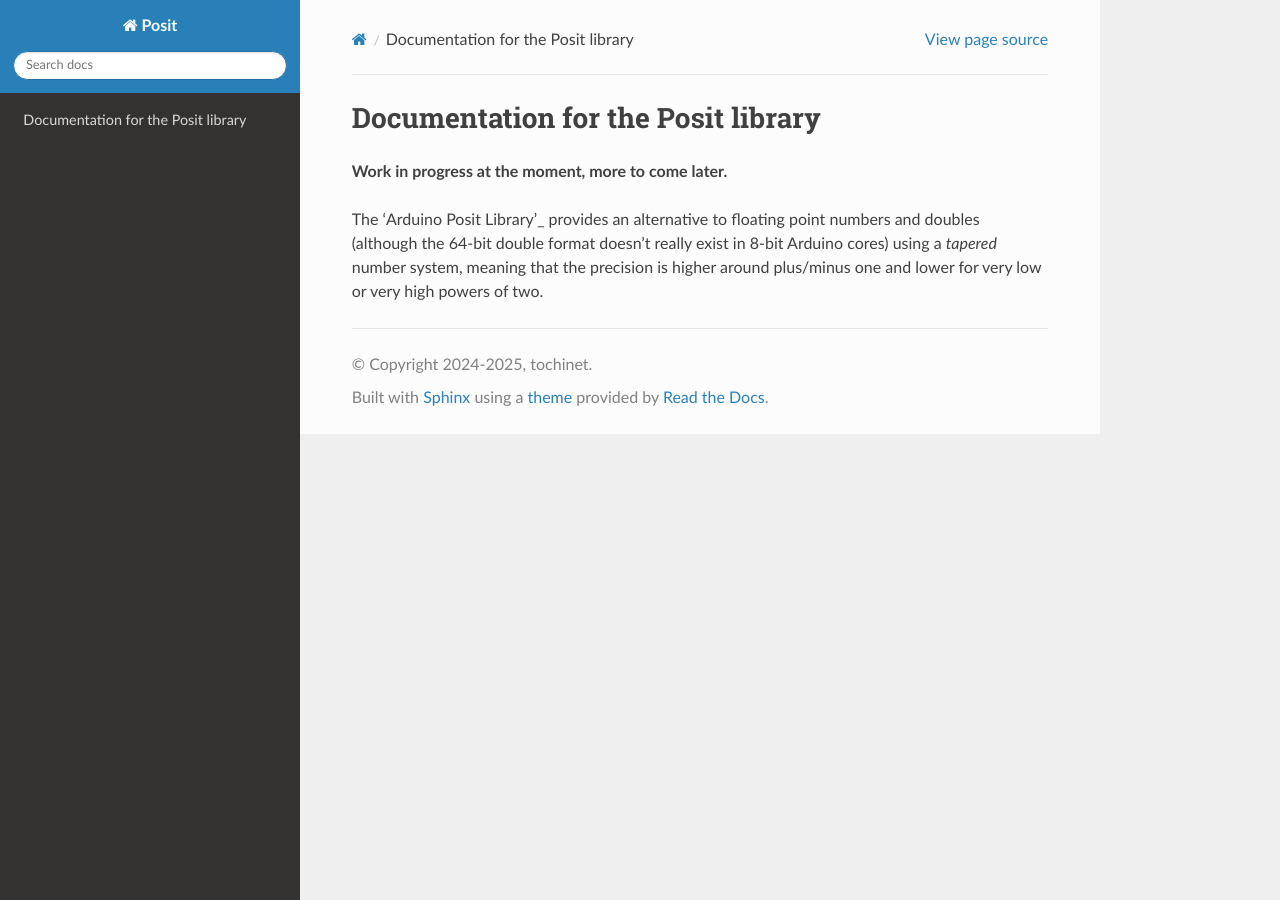
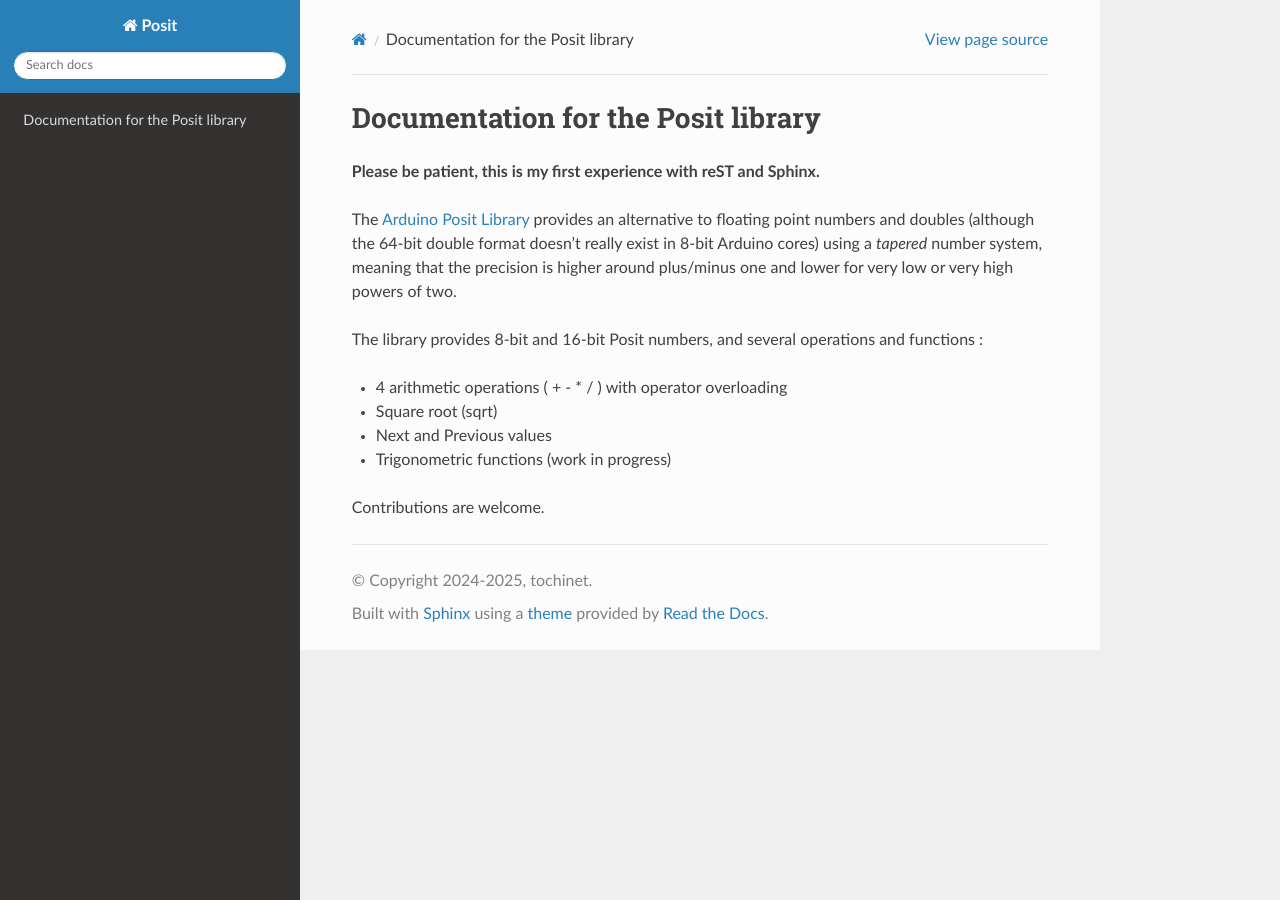
Before and after one commit to tochinet/Posit, a Sphinx documentation site: the page built from docs/source/index.rst, in a window 1280 px wide. Built offline with Sphinx 7.4.7 and the Read the Docs theme 3.1.0, drawn with Linux system fonts in a browser that asks for light colours.

Commit message:
Enhance documentation for Posit library
Updated documentation to improve clarity and provide more details about the Arduino Posit Library features.

```diff
--- a/docs/source/index.rst
+++ b/docs/source/index.rst
@@ -1,11 +1,18 @@
 Documentation for the Posit library
 ===========
-**Work in progress at the moment, more to come later.**
+**Please be patient, this is my first experience with reST and Sphinx.**
 
 .. This file is reSTuctured text, not MarkDown. This should be a reST comment
 
-The 'Arduino Posit Library'_ provides an alternative to floating point numbers and doubles
+The `Arduino Posit Library <https://www.github.com/tochinet/Posit/>`_ provides an alternative to floating point numbers and doubles
 (although the 64-bit double format doesn't really exist in 8-bit Arduino cores)
 using a *tapered* number system, meaning that the precision is higher around plus/minus one and lower for very low or very high powers of two.
 
-.. _Arduino Posit Library https://github.com/tochinet/Posit/tree/main
+The library provides 8-bit and 16-bit Posit numbers, and several operations and functions :
+
+* 4 arithmetic operations ( + - * / ) with operator overloading
+* Square root (sqrt)
+* Next and Previous values
+* Trigonometric functions (work in progress)
+
+Contributions are welcome.
```
